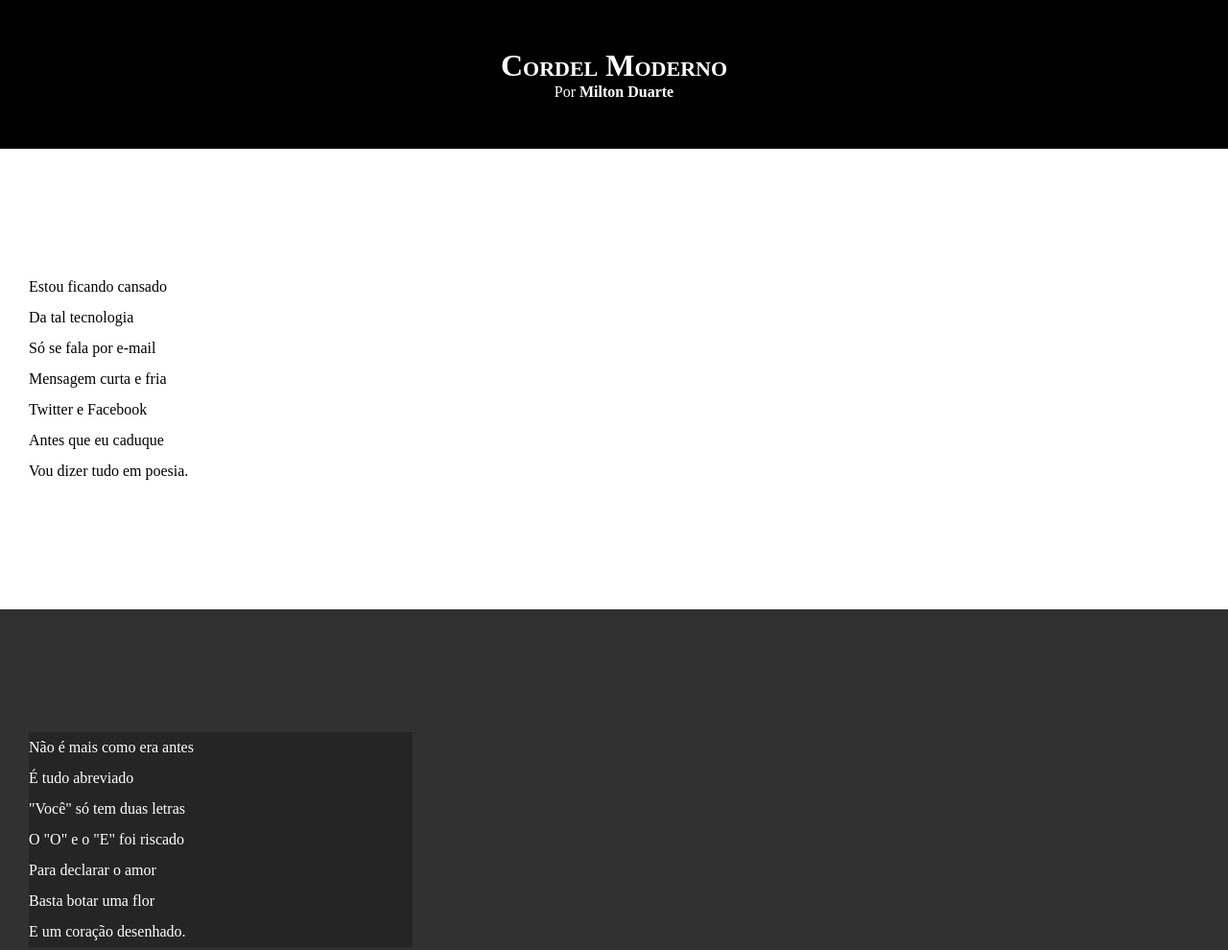
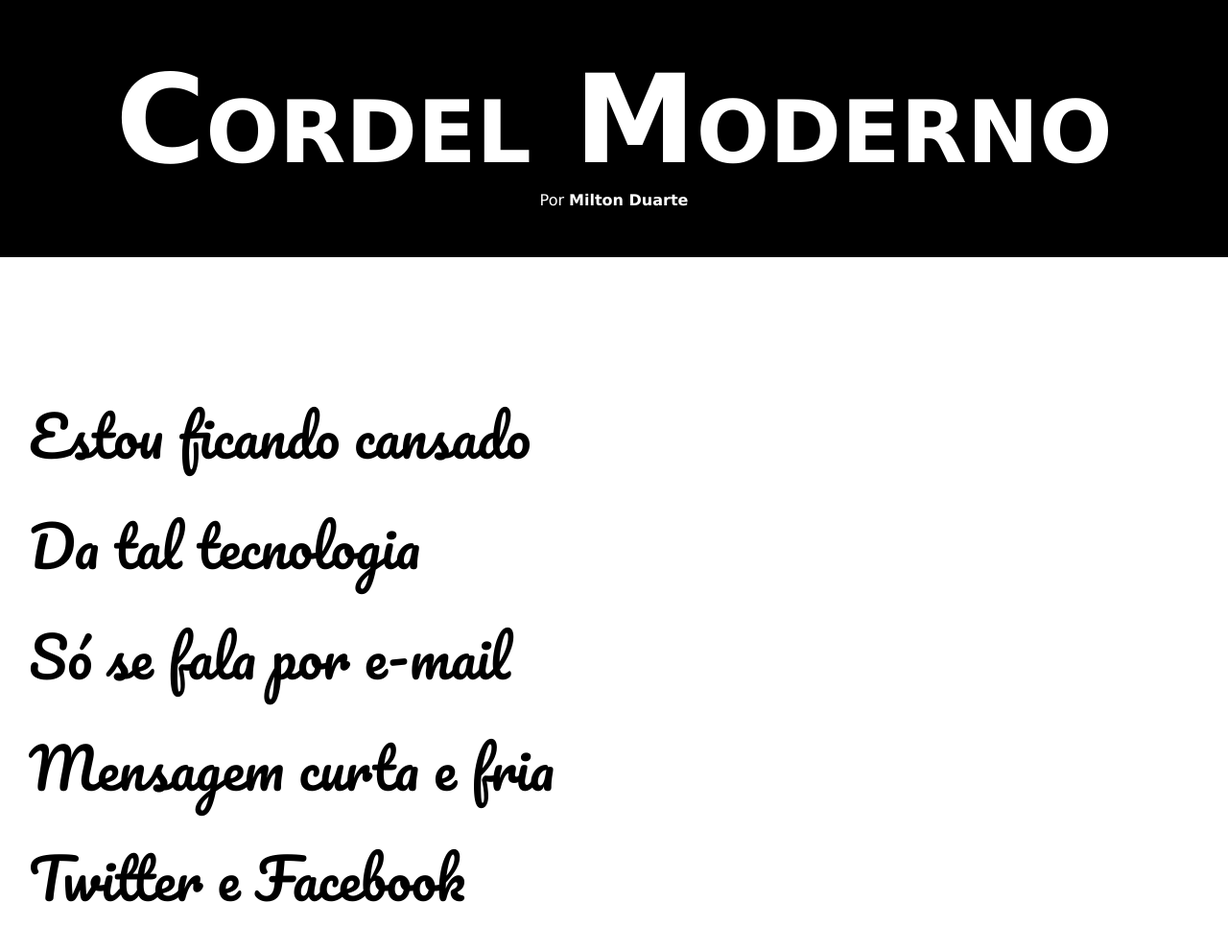
Before and after one commit to PabloSantosdve/HTML-CSS, a plain HTML site: page DESAFIOS/desafio012/index.html in a window 1280 px wide. Shown: the top 990 px of the page at 96% size. Drawn offline with Linux system fonts and the light colour scheme.

Commit message:
Update style.css

```diff
--- a/DESAFIOS/desafio012/style.css
+++ b/DESAFIOS/desafio012/style.css
@@ -1,10 +1,20 @@
 @charset 'UTF-8';
 
+@import url('https://fonts.googleapis.com/css2?family=Pacifico&display=swap');
+
+@import url('https://fonts.googleapis.com/css2?family=Passion+One&display=swap');
+:root{
+	--fonte1: Verdana, Geneva, Tahoma, sans-serif;
+    --fonte2: 'Pacifico', cursive;
+	--fonte3: 'Passion one' cursive;
+}
 *{
 	margin: 0px;
 	padding: 0px;
+	font-size: 1em;
 }
 html, body{
+	font-family: var(--fonte1);
 	min-height: 100vh;
 	background-color: darkgray;
 }
@@ -12,12 +22,13 @@ header{
 	background-color: black;
 	color: white;
 	text-align: center;
-
+	font-family: var(--fonte3);
 
 }
 header > h1 {
     font-variant: small-caps;
 	padding-top: 50px;
+	font-size: 10vw;
 }
 header > p{
 	padding-bottom: 50px;
@@ -35,13 +46,16 @@ section{
 	padding-bottom: 10%;
 	line-height: 2em;
 	padding-left: 30px;
+	font-family: var(--fonte2);
+	font-size: 4.5vw;
 }
 section.imagem{
 	background-color: rgb(49, 49, 49);
 	color: white;
 }
 section.imagem > p{
-    width: 400px;
+   display: inline-block;
+   padding: 5px;
 	background-color: rgba(0, 0, 0, 0.253);
 }
 section.normal{
@@ -53,5 +67,4 @@ footer{
 	text-align: center;
 	color: white;
 	padding: 10px;
-
 }
```
